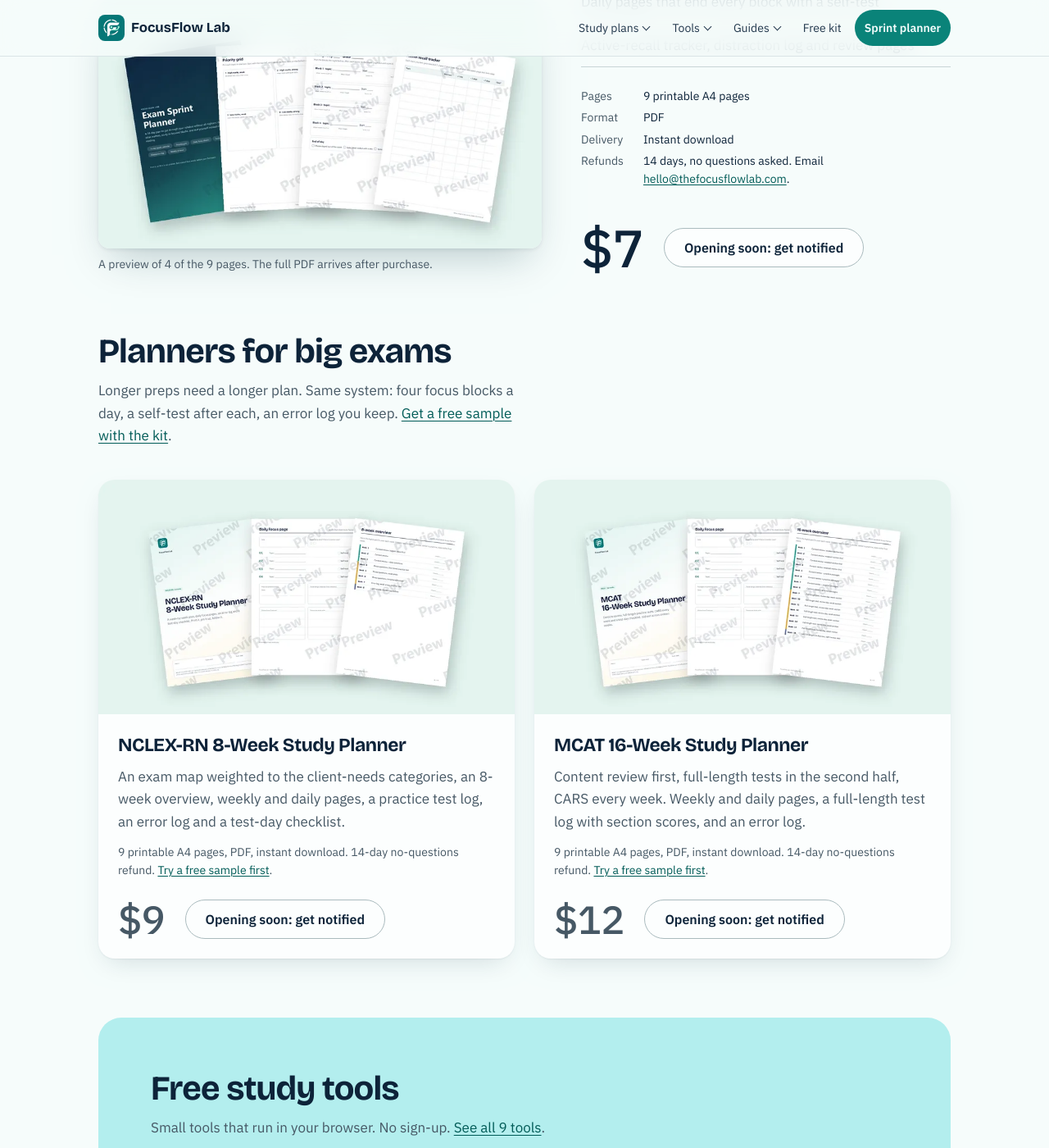
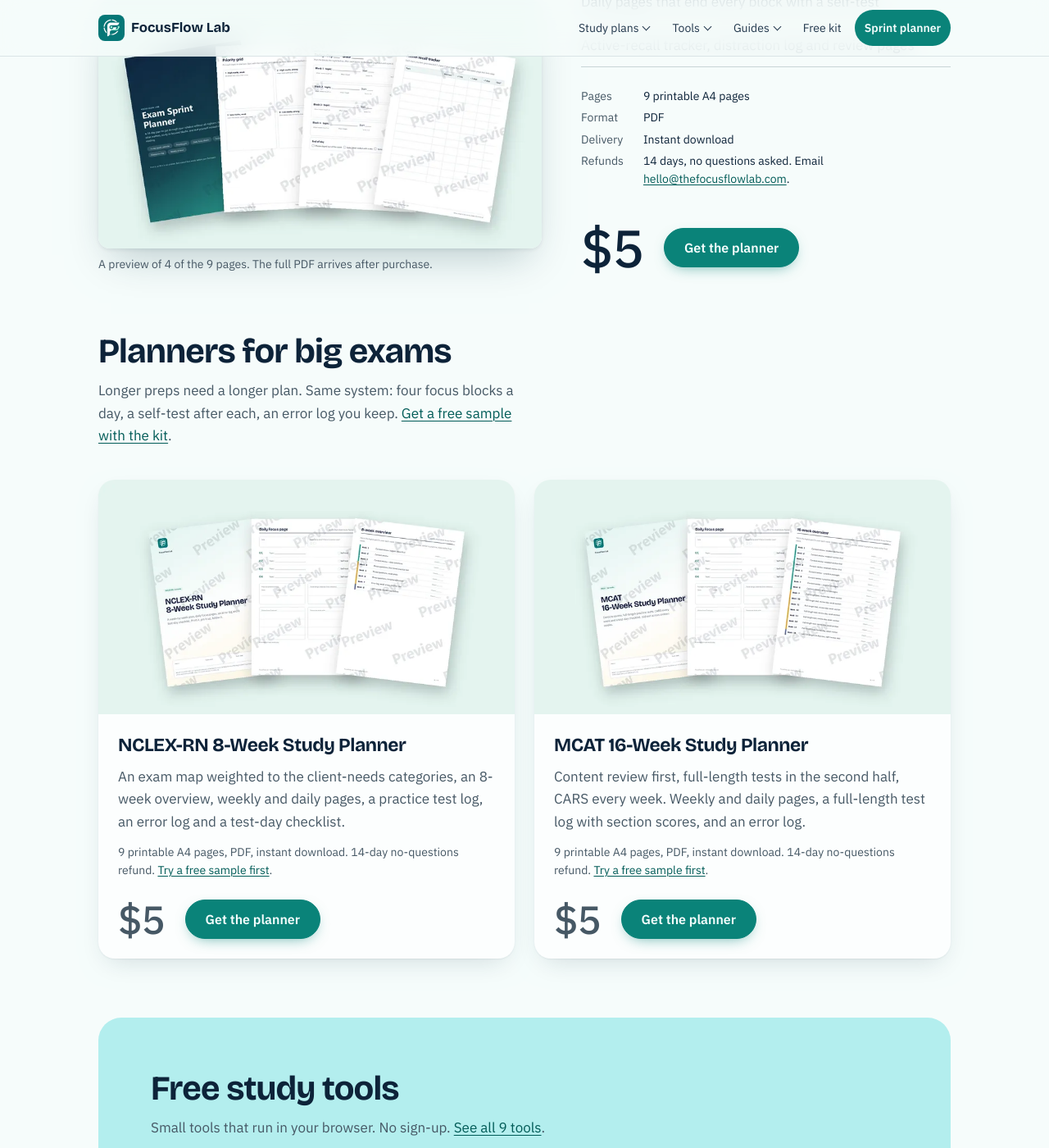
Before and after one commit to focusflowlab/focusflowlab.github.io, a Jekyll site: the page index.html, which Jekyll copies as it is, in a window 1280 px wide and 1400 px high, scrolled down 2298 px. Shown: the whole window at 82% size. Built offline with Jekyll 4.4.1, drawn with Linux system fonts in a browser that asks for light colours.

Commit message:
Sell planners through Gumroad at $5: new checkout links, prices, payment wording in terms and privacy
Co-Authored-By: Claude Sonnet 5.5 <noreply@anthropic.com>

```diff
--- a/_tools/store.py
+++ b/_tools/store.py
@@ -1,7 +1,7 @@
 """Turn the planner buy buttons on or off.
 
   python _tools/store.py closed   # buttons say "Opening soon", point to the free kit form
-  python _tools/store.py open     # buttons go to the Lemon Squeezy checkout
+  python _tools/store.py open     # buttons go to the Gumroad checkout
 
 Each buy button carries its checkout link in data-checkout, so nothing is lost
 while the store is closed. Product data for Google switches between
--- a/index.html
+++ b/index.html
@@ -4,7 +4,7 @@
 <meta charset="utf-8">
 <meta name="viewport" content="width=device-width, initial-scale=1">
 <title>FocusFlow Lab: Free Study Focus Kit and Exam Sprint Planner</title>
-<meta name="description" content="Free printable study worksheets for phone distractions, notes that stick and faster syllabus coverage, plus the $7 Exam Sprint Planner for your last 14 days.">
+<meta name="description" content="Free printable study worksheets for phone distractions, notes that stick and faster syllabus coverage, plus the $5 Exam Sprint Planner for your last 14 days.">
 <link rel="canonical" href="https://thefocusflowlab.com/">
 <meta name="p:domain_verify" content="4a1a214ca9f2bba2c56103a646c183b9">
 <meta name="theme-color" content="#f4f8f9" media="(prefers-color-scheme: light)">
@@ -67,10 +67,10 @@
       },
       "offers": {
         "@type": "Offer",
-        "price": "7.00",
+        "price": "5.00",
         "priceCurrency": "USD",
-        "availability": "https://schema.org/PreOrder",
-        "url": "https://focusflowlab.lemonsqueezy.com/checkout/buy/d50b7b6f-a4c8-4de1-bde3-c5299a7360a7",
+        "availability": "https://schema.org/InStock",
+        "url": "https://tthefocusflowlab.gumroad.com/l/exam-sprint-planner",
         "shippingDetails": {
           "@type": "OfferShippingDetails",
           "shippingRate": {"@type": "MonetaryAmount", "value": "0", "currency": "USD"},
@@ -108,10 +108,10 @@
       },
       "offers": {
         "@type": "Offer",
-        "price": "9.00",
+        "price": "5.00",
         "priceCurrency": "USD",
-        "availability": "https://schema.org/PreOrder",
-        "url": "https://focusflowlab.lemonsqueezy.com/checkout/buy/61e18bb1-fd07-4c2f-9278-d6de63e38172",
+        "availability": "https://schema.org/InStock",
+        "url": "https://tthefocusflowlab.gumroad.com/l/nclex-rn-8-week-planner",
         "shippingDetails": {
           "@type": "OfferShippingDetails",
           "shippingRate": {"@type": "MonetaryAmount", "value": "0", "currency": "USD"},
@@ -149,10 +149,10 @@
       },
       "offers": {
         "@type": "Offer",
-        "price": "12.00",
+        "price": "5.00",
         "priceCurrency": "USD",
-        "availability": "https://schema.org/PreOrder",
-        "url": "https://focusflowlab.lemonsqueezy.com/checkout/buy/ad1480bd-df0a-4900-8d29-9de7d380c96d",
+        "availability": "https://schema.org/InStock",
+        "url": "https://tthefocusflowlab.gumroad.com/l/mcat-16-week-planner",
         "shippingDetails": {
           "@type": "OfferShippingDetails",
           "shippingRate": {"@type": "MonetaryAmount", "value": "0", "currency": "USD"},
@@ -401,8 +401,8 @@
             <dt>Refunds</dt><dd>14 days, no questions asked. Email <a href="mailto:hello@thefocusflowlab.com">hello@thefocusflowlab.com</a>.</dd>
           </dl>
           <div class="buy">
-            <p class="price">$7</p>
-            <a class="btn btn-soft" id="buy" href="#free-kit" data-checkout="https://focusflowlab.lemonsqueezy.com/checkout/buy/d50b7b6f-a4c8-4de1-bde3-c5299a7360a7">Opening soon: get notified</a>
+            <p class="price">$5</p>
+            <a class="btn" id="buy" href="https://tthefocusflowlab.gumroad.com/l/exam-sprint-planner" data-checkout="https://tthefocusflowlab.gumroad.com/l/exam-sprint-planner">Get the planner</a>
           </div>
         </div>
       </div>
@@ -423,7 +423,7 @@
             <h3>NCLEX-RN 8-Week Study Planner</h3>
             <p>An exam map weighted to the client-needs categories, an 8-week overview, weekly and daily pages, a practice test log, an error log and a test-day checklist.</p>
             <p class="product-meta">9 printable A4 pages, PDF, instant download. 14-day no-questions refund. <a href="#free-kit">Try a free sample first</a>.</p>
-            <div class="buy"><p class="price">$9</p><a class="btn btn-soft" id="buy-nclex" href="#free-kit" data-checkout="https://focusflowlab.lemonsqueezy.com/checkout/buy/61e18bb1-fd07-4c2f-9278-d6de63e38172">Opening soon: get notified</a></div>
+            <div class="buy"><p class="price">$5</p><a class="btn" id="buy-nclex" href="https://tthefocusflowlab.gumroad.com/l/nclex-rn-8-week-planner" data-checkout="https://tthefocusflowlab.gumroad.com/l/nclex-rn-8-week-planner">Get the planner</a></div>
           </div>
         </article>
         <article class="product">
@@ -435,7 +435,7 @@
             <h3>MCAT 16-Week Study Planner</h3>
             <p>Content review first, full-length tests in the second half, CARS every week. Weekly and daily pages, a full-length test log with section scores, and an error log.</p>
             <p class="product-meta">9 printable A4 pages, PDF, instant download. 14-day no-questions refund. <a href="#free-kit">Try a free sample first</a>.</p>
-            <div class="buy"><p class="price">$12</p><a class="btn btn-soft" id="buy-mcat" href="#free-kit" data-checkout="https://focusflowlab.lemonsqueezy.com/checkout/buy/ad1480bd-df0a-4900-8d29-9de7d380c96d">Opening soon: get notified</a></div>
+            <div class="buy"><p class="price">$5</p><a class="btn" id="buy-mcat" href="https://tthefocusflowlab.gumroad.com/l/mcat-16-week-planner" data-checkout="https://tthefocusflowlab.gumroad.com/l/mcat-16-week-planner">Get the planner</a></div>
           </div>
         </article>
       </div>
--- a/privacy.html
+++ b/privacy.html
@@ -185,7 +185,7 @@
 <p>We use your address to send the kit, a short series of study emails, and occasional study tips and news about FocusFlow Lab planners. You confirm your address before we send anything. Every email has an unsubscribe link; unsubscribing stops all of them. MailerLite may also record whether emails are opened or links clicked, which helps us see which emails are useful.</p>
 <p>Your address is stored with MailerLite, which processes it on our behalf under its own <a href="https://www.mailerlite.com/legal/privacy-policy" rel="noopener">privacy policy</a>. We don’t sell, rent or share it with anyone else. If you unsubscribe or don’t open our emails for a long time, we delete your address within 12 months. The signup form only contacts MailerLite when you press the button.</p>
 <h2 id="purchases">Purchases</h2>
-<p>Paid planners are sold through Lemon Squeezy, which acts as the merchant of record: it handles checkout, payment, tax and invoices under its own <a href="https://www.lemonsqueezy.com/privacy" rel="noopener">privacy policy</a>. Your card details go directly to Lemon Squeezy and its payment processors. We never see or store them. We receive your name, email address, country and order details, which we use to deliver your download, handle refunds and answer support questions, and keep as long as needed for tax and accounting records.</p>
+<p>Paid planners are sold through Gumroad, which acts as the merchant of record: it handles checkout, payment, tax and invoices under its own <a href="https://gumroad.com/privacy" rel="noopener">privacy policy</a>. Your card details go directly to Gumroad and its payment processors. We never see or store them. We receive your name, email address, country and order details, which we use to deliver your download, handle refunds and answer support questions, and keep as long as needed for tax and accounting records.</p>
 <h2 id="study-tools">Study tools and plans</h2>
 <p>The calculators, timer, flashcards, schedules and study plans run entirely in your browser. What you type, such as grades, exam dates or flashcards, is saved in your browser’s local storage so it’s there when you come back. It is never sent to us or anyone else. You can delete it at any time by clearing this site’s data in your browser settings.</p>
 <h2 id="website-analytics">Analytics and cookies</h2>
--- a/study-plan/mcat/index.html
+++ b/study-plan/mcat/index.html
@@ -287,8 +287,8 @@
         </picture>
         <div>
           <h2>Want it on paper?</h2>
-          <p>The MCAT 16-Week Study Planner. Print all 16 weeks: weekly and daily pages, a full-length test log with section scores, an error log and a test-day checklist. $12, 14-day no-questions refund.</p>
-          <div class="offer-actions"><a class="btn btn-soft" href="/#free-kit" data-checkout="https://focusflowlab.lemonsqueezy.com/checkout/buy/ad1480bd-df0a-4900-8d29-9de7d380c96d">Opening soon: get notified</a> <a class="text-link" href="/#free-kit">or get a free sample first</a></div>
+          <p>The MCAT 16-Week Study Planner. Print all 16 weeks: weekly and daily pages, a full-length test log with section scores, an error log and a test-day checklist. $5, 14-day no-questions refund.</p>
+          <div class="offer-actions"><a class="btn" href="https://tthefocusflowlab.gumroad.com/l/mcat-16-week-planner" data-checkout="https://tthefocusflowlab.gumroad.com/l/mcat-16-week-planner">Get the planner</a> <a class="text-link" href="/#free-kit">or get a free sample first</a></div>
         </div>
       </aside>
     </main>
--- a/study-plan/nclex/index.html
+++ b/study-plan/nclex/index.html
@@ -287,8 +287,8 @@
         </picture>
         <div>
           <h2>Want it on paper?</h2>
-          <p>The NCLEX-RN 8-Week Study Planner. Print the whole 8 weeks: weekly and daily pages, a practice test log, an error log and a test-day checklist. $9, 14-day no-questions refund.</p>
-          <div class="offer-actions"><a class="btn btn-soft" href="/#free-kit" data-checkout="https://focusflowlab.lemonsqueezy.com/checkout/buy/61e18bb1-fd07-4c2f-9278-d6de63e38172">Opening soon: get notified</a> <a class="text-link" href="/#free-kit">or get a free sample first</a></div>
+          <p>The NCLEX-RN 8-Week Study Planner. Print the whole 8 weeks: weekly and daily pages, a practice test log, an error log and a test-day checklist. $5, 14-day no-questions refund.</p>
+          <div class="offer-actions"><a class="btn" href="https://tthefocusflowlab.gumroad.com/l/nclex-rn-8-week-planner" data-checkout="https://tthefocusflowlab.gumroad.com/l/nclex-rn-8-week-planner">Get the planner</a> <a class="text-link" href="/#free-kit">or get a free sample first</a></div>
         </div>
       </aside>
     </main>
--- a/terms.html
+++ b/terms.html
@@ -181,11 +181,11 @@
 <h2 id="email">Email list</h2>
 <p>If you sign up for the free Study Focus Kit, we’ll send you the kit, a short series of study emails and occasional tips and planner news. You can unsubscribe from any email at any time.</p>
 <h2 id="buying">Buying a planner</h2>
-<p>Paid planners are digital PDF downloads. They are sold through Lemon Squeezy, which acts as the merchant of record and handles payment, tax and your receipt; its own terms also apply to the purchase. Prices are shown before you buy. After payment, you get your download link straight away by email and on the confirmation page. Nothing physical is shipped. If your download doesn’t arrive or doesn’t work, email us and we’ll fix it.</p>
+<p>Paid planners are digital PDF downloads. They are sold through Gumroad, which acts as the merchant of record and handles payment, tax and your receipt; its own terms also apply to the purchase. Prices are shown before you buy. After payment, you get your download link straight away by email and on the confirmation page. Nothing physical is shipped. If your download doesn’t arrive or doesn’t work, email us and we’ll fix it.</p>
 <h2 id="licence">What you can do with a planner</h2>
 <p>When you buy a planner, you can download it, print it and use it as many times as you like for your own studying. If you teach, you may also print copies for your own students. Please don’t resell, share the file publicly, upload it elsewhere, or pass it off as your own. The planners remain the copyright of FocusFlow Lab.</p>
 <h2 id="planner-refunds">Refunds</h2>
-<p>If a planner isn’t useful to you, email <a href="mailto:hello@thefocusflowlab.com">hello@thefocusflowlab.com</a> within 14 days of buying it and we’ll refund you in full. No questions asked. This applies to every planner we sell. Refunds go back to your original payment method through Lemon Squeezy. This doesn’t affect any rights you have under your local consumer law.</p>
+<p>If a planner isn’t useful to you, email <a href="mailto:hello@thefocusflowlab.com">hello@thefocusflowlab.com</a> within 14 days of buying it and we’ll refund you in full. No questions asked. This applies to every planner we sell. Refunds go back to your original payment method through Gumroad. This doesn’t affect any rights you have under your local consumer law.</p>
 <h2 id="content">Our content</h2>
 <p>The site’s text, designs, tools, worksheets and planners belong to FocusFlow Lab. You may share links to any page freely.</p>
 <h2 id="no-warranty">No warranty</h2>
```
Also changed, not shown: llms.txt (+4 -4 lines).
